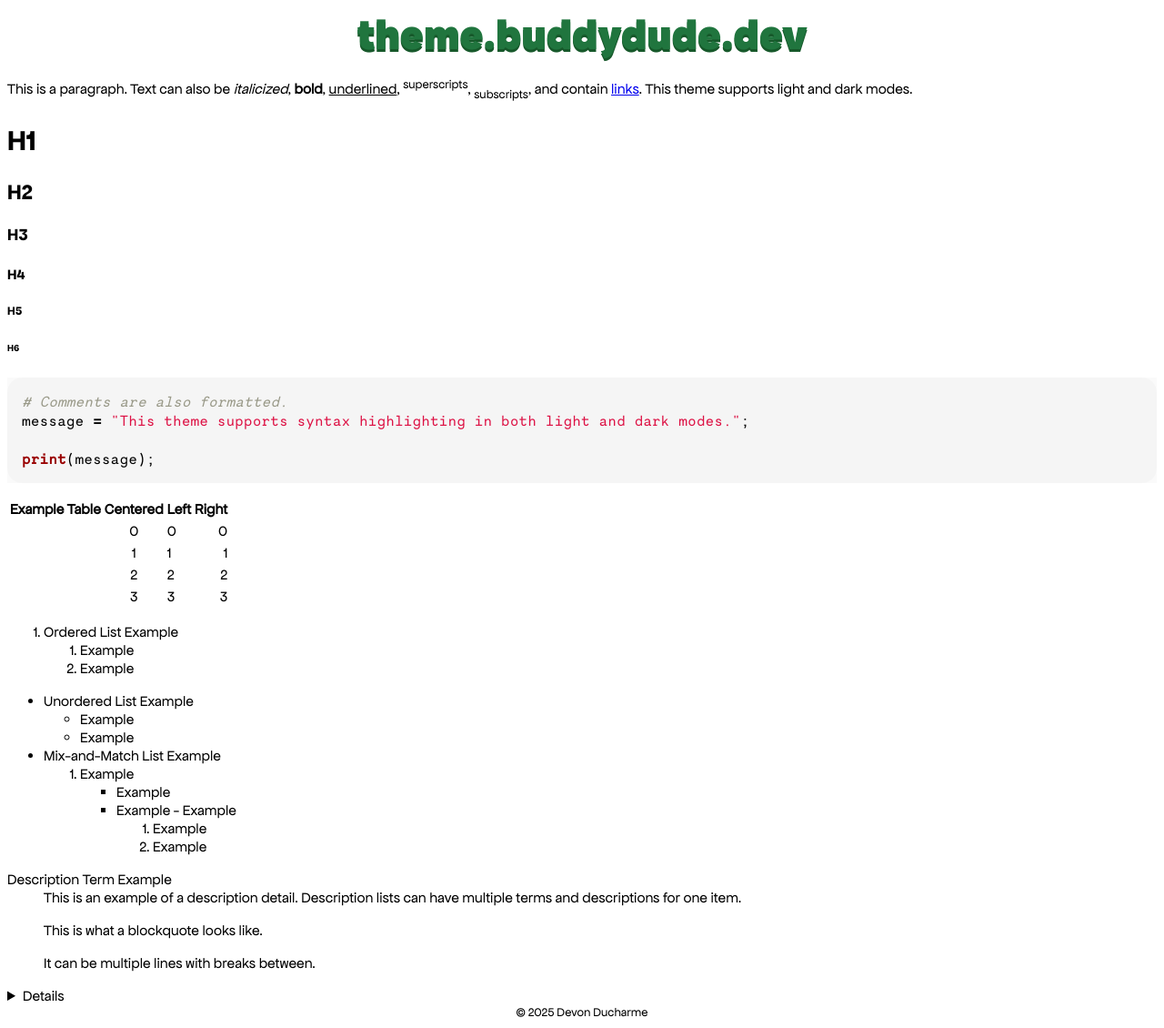
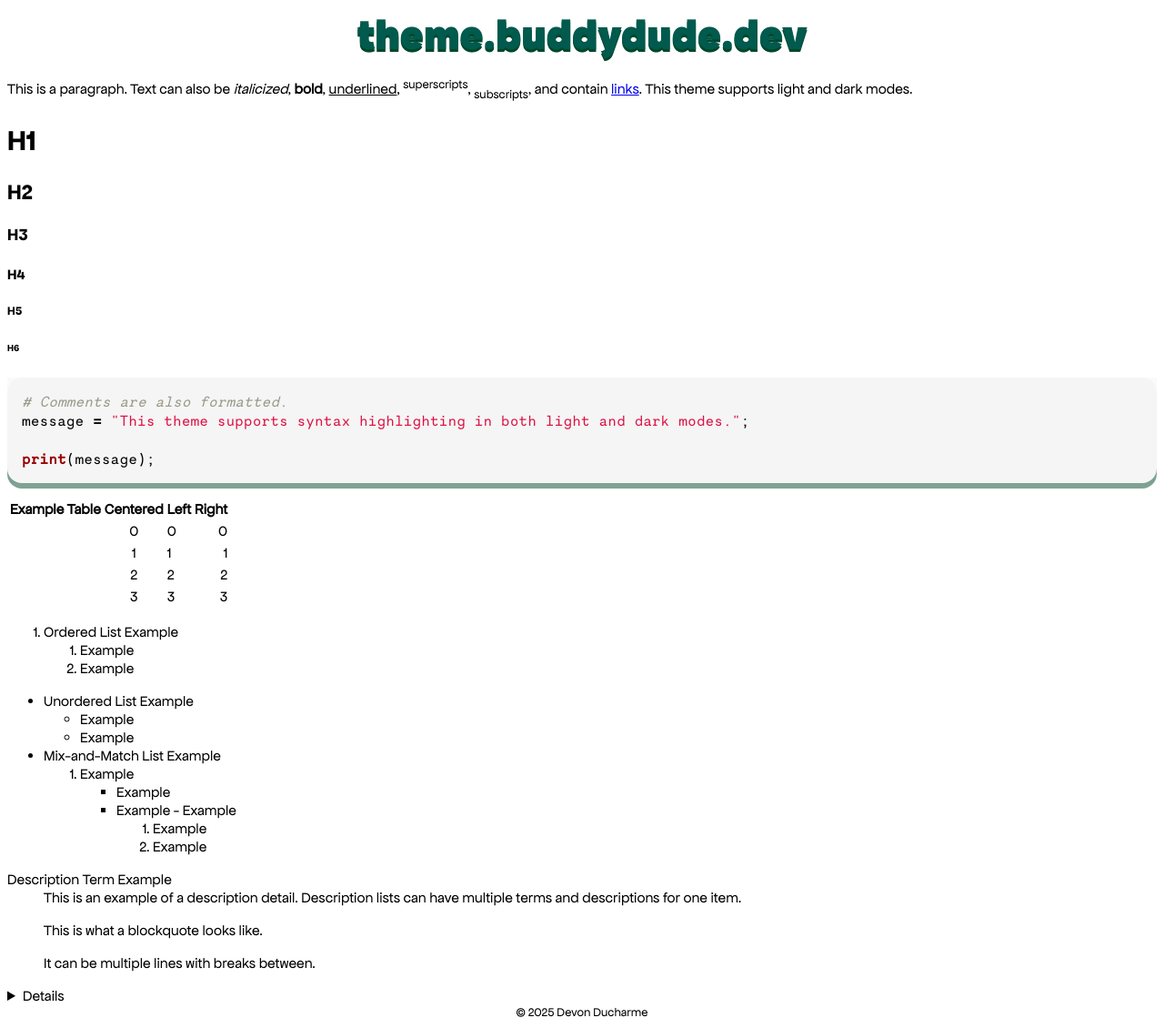
Before and after one commit to buddydudedev/theme.buddydude.dev, a Jekyll site: the page built from index.md, in a window 1280 px wide. Shown: the whole page at 91% size. Built offline with Jekyll 4.4.1, drawn with Linux system fonts in a browser that asks for light colours.

Commit message:
Animated borders and hover effect

```diff
--- a/_sass/animations.scss
+++ b/_sass/animations.scss
@@ -12,11 +12,34 @@
         text-shadow: 0 calc(var(--shadow-length) / 1.5) darkgreen;
     }
     60% {
-        color: slateblue;
-        text-shadow: 0 calc(var(--shadow-length) / 1.5) darkslateblue;
+        color: blue;
+        text-shadow: 0 calc(var(--shadow-length) / 1.5) darkblue;
     }
     80% {
         color: violet;
         text-shadow: 0 calc(var(--shadow-length) / 1.5) darkviolet;
     }
 }
+
+@keyframes colorize-frame {
+    0%, 100% {
+        border-color: rgba(255, 0, 0, var(--post-border-opacity));
+        box-shadow: 0 calc(var(--shadow-length) * 1.5) rgba(139, 0, 0, var(--post-shadow-opacity));
+    }
+    20% {
+        border-color: rgb(255, 165, 0, var(--post-border-opacity));
+        box-shadow: 0 calc(var(--shadow-length) * 1.5) rgba(255, 140, 0, var(--post-shadow-opacity));
+    }
+    40% {
+        border-color: rgb(0, 128, 0, var(--post-border-opacity));
+        box-shadow: 0 calc(var(--shadow-length) * 1.5) rgba(0, 100, 0, var(--post-shadow-opacity));
+    }
+    60% {
+        border-color: rgb(0, 0, 255, var(--post-border-opacity));
+        box-shadow: 0 calc(var(--shadow-length) * 1.5) rgba(0, 0, 139, var(--post-shadow-opacity));
+    }
+    80% {
+        border-color: rgb(238, 130, 238, var(--post-border-opacity));
+        box-shadow: 0 calc(var(--shadow-length) * 1.5) rgba(148, 0, 211, var(--post-shadow-opacity));
+    }
+}
--- a/_sass/default.scss
+++ b/_sass/default.scss
@@ -1,3 +1,16 @@
+@property --frame-opacity {
+    syntax: "<number>";
+    initial-value: .5;
+    inherits: false;
+}
+
+@property --frame-shadow-opacity {
+    syntax: "<number>";
+    initial-value: .5;
+    inherits: false;
+}
+
+
 :root {
     font-family: 'Apfel Grotezk Regular';
     color-scheme: light dark;
@@ -249,3 +262,23 @@ pre.highlight {
 div.highlight {
     border-radius: 1rem;
 }
+
+.post,
+div.highlight,
+article img {
+    --post-border-opacity: .5;
+    --post-shadow-opacity: .5;
+    transition: transform linear var(--post-transition-speed), --post-border-opacity linear var(--post-transition-speed), --post-shadow-opacity linear var(--post-transition-speed);
+    animation-name: colorize-frame;
+    animation-duration: 10s;
+    animation-timing-function: linear;
+    animation-iteration-count: infinite;
+}
+
+.post:hover,
+div.highlight:hover,
+article img:hover {
+    --post-border-opacity: 1;
+    --post-shadow-opacity: 1;
+    transform: translateY(-.25rem);
+}
```
